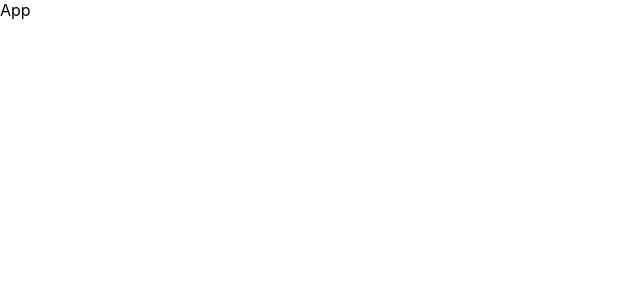
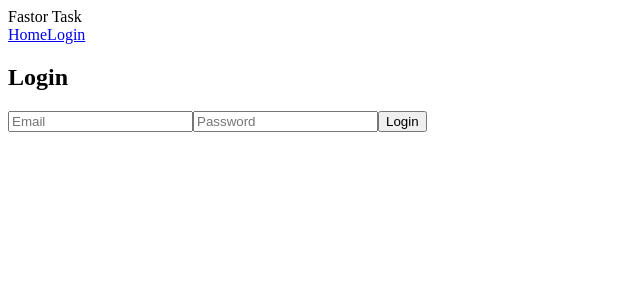
Before and after one commit to heyAnkit18/Fastor-Dashboard, a React (Create React App) app: page /login in a window 1280 px wide. Shown: the top 300 px of the page, without its empty margins (0-640 px from the left). Built offline with nearby package versions, Linux system fonts and the light colour scheme.

Commit message:
Login added

```diff
--- a/src/App.js
+++ b/src/App.js
@@ -1,9 +1,19 @@
-import React from 'react'
+import React from 'react';
+import { BrowserRouter as Router, Route, Routes } from 'react-router-dom';
+import Navbar from './components/Navbar';
+import Home from './pages/Home';
+import Login from './pages/Login';
 
 const App = () => {
   return (
-    <div>App</div>
-  )
-}
+    <Router>
+      <Navbar />
+      <Routes>
+        <Route path="/" element={<Home />} />
+        <Route path="/login" element={<Login />} />
+      </Routes>
+    </Router>
+  );
+};
 
-export default App
+export default App;
--- /dev/null
+++ b/src/api/apiService.js
@@ -0,0 +1,75 @@
+// src/api/apiService.js
+
+// Login function
+export const loginUser = async (credentials) => {
+  try {
+    const response = await fetch('https://staging.fastor.ai/v1/pwa/user/login', {
+      method: 'POST',
+      headers: {
+        'Content-Type': 'application/json',
+      },
+      body: JSON.stringify(credentials),
+    });
+
+    // Check if the response is successful
+    if (!response.ok) {
+      throw new Error(`Login failed: ${response.statusText}`);
+    }
+
+    const data = await response.json();
+    // Assuming the response contains a 'data' key with the token
+    return data;
+  } catch (error) {
+    console.error('Error logging in:', error);
+    throw error; // Rethrow the error to be handled by the calling component
+  }
+};
+
+// Fetch restaurants function
+export const fetchRestaurants = async (token) => {
+  try {
+    const response = await fetch('https://staging.fastor.ai/api/v1/restaurants', {
+      method: 'GET',
+      headers: {
+        'Content-Type': 'application/json',
+        'Authorization': `Bearer ${token}`,
+      },
+    });
+
+    // Check if the response is successful
+    if (!response.ok) {
+      throw new Error(`Failed to fetch restaurants: ${response.statusText}`);
+    }
+
+    const data = await response.json();
+    // Assuming the response contains the 'data' field with restaurant data
+    return data;
+  } catch (error) {
+    console.error('Error fetching restaurants:', error);
+    throw error; // Rethrow the error
+  }
+};
+
+// Fetch restaurant by city ID
+export const fetchRestaurantByCity = async (cityId) => {
+  try {
+    const response = await fetch(`https://staging.fastor.ai/v1/m/restaurant?city_id=${cityId}`, {
+      method: 'GET',
+      headers: {
+        'Content-Type': 'application/json',
+      },
+    });
+
+    // Check if the response is successful
+    if (!response.ok) {
+      throw new Error(`Failed to fetch restaurant by city: ${response.statusText}`);
+    }
+
+    const data = await response.json();
+    // Assuming the response contains the 'data' field
+    return data;
+  } catch (error) {
+    console.error('Error fetching restaurant by city:', error);
+    throw error; // Rethrow the error
+  }
+};
--- /dev/null
+++ b/src/components/Loader.jsx
@@ -0,0 +1,11 @@
+// src/components/Loader.jsx
+
+import React from 'react';
+
+const Loader = () => (
+  <div className="loader">
+    <div className="spinner"></div>
+  </div>
+);
+
+export default Loader;
--- /dev/null
+++ b/src/components/Navbar.jsx
@@ -0,0 +1,15 @@
+import React from 'react';
+import { Link } from 'react-router-dom';
+// import './Navbar.css';
+
+const Navbar = () => (
+  <nav className="navbar">
+    <div className="navTitle">Fastor Task</div>
+    <div className="navLinks">
+      <Link to="/">Home</Link>
+      <Link to="/login">Login</Link>
+    </div>
+  </nav>
+);
+
+export default Navbar;
--- a/src/index.css
+++ /dev/null
@@ -1,13 +0,0 @@
-body {
-  margin: 0;
-  font-family: -apple-system, BlinkMacSystemFont, 'Segoe UI', 'Roboto', 'Oxygen',
-    'Ubuntu', 'Cantarell', 'Fira Sans', 'Droid Sans', 'Helvetica Neue',
-    sans-serif;
-  -webkit-font-smoothing: antialiased;
-  -moz-osx-font-smoothing: grayscale;
-}
-
-code {
-  font-family: source-code-pro, Menlo, Monaco, Consolas, 'Courier New',
-    monospace;
-}
--- a/src/index.js
+++ b/src/index.js
@@ -1,6 +1,6 @@
 import React from 'react';
 import ReactDOM from 'react-dom/client';
-import './index.css';
+
 import App from './App';
 
 
--- /dev/null
+++ b/src/pages/Home.jsx
@@ -0,0 +1,49 @@
+import React, { useEffect, useState } from 'react';
+import { fetchRestaurants } from '../api/apiService';
+import Loader from '../components/Loader';
+// import './Home.css';
+
+const Home = () => {
+  const [restaurants, setRestaurants] = useState([]);
+  const [loading, setLoading] = useState(true);
+
+  useEffect(() => {
+    const fetchData = async () => {
+      try {
+        const token = localStorage.getItem('token');
+        if (!token) {
+          alert('Please log in first!');
+          return;
+        }
+        const response = await fetchRestaurants(token);
+        setRestaurants(response.data);
+      } catch (error) {
+        console.error('Error fetching restaurants:', error);
+        alert('Failed to fetch restaurants. Please try again later.');
+      } finally {
+        setLoading(false);
+      }
+    };
+
+    fetchData();
+  }, []);
+
+  if (loading) {
+    return <Loader />;
+  }
+
+  return (
+    <div className="grid">
+      {restaurants.map((restaurant) => (
+        <div key={restaurant.restaurant_id} className="card">
+          <h3 className="cardTitle">{restaurant.restaurant_name}</h3>
+          <p className="cardDescription">
+            {restaurant.location.city}, {restaurant.location.state}
+          </p>
+        </div>
+      ))}
+    </div>
+  );
+};
+
+export default Home;
--- /dev/null
+++ b/src/pages/Login.jsx
@@ -0,0 +1,60 @@
+import React, { useState } from 'react';
+import { loginUser } from '../api/apiService';
+import { useNavigate } from 'react-router-dom';
+// import './Login.css';
+
+const Login = () => {
+  const [email, setEmail] = useState('');
+  const [password, setPassword] = useState('');
+  const [loading, setLoading] = useState(false);
+  const navigate = useNavigate();
+
+  const handleSubmit = async (e) => {
+    e.preventDefault();
+    setLoading(true);
+    try {
+      const response = await loginUser({ email, password });
+      const token = response.data.token;
+      localStorage.setItem('token', token);
+      alert('Login successful!');
+      navigate('/');
+    } catch (error) {
+      alert('Login failed. Please check your credentials.');
+    } finally {
+      setLoading(false);
+    }
+  };
+
+  return (
+    <div className="loginContainer">
+      <h2>Login</h2>
+      <form onSubmit={handleSubmit} className="loginForm">
+        <input
+          type="email"
+          placeholder="Email"
+          value={email}
+          onChange={(e) => setEmail(e.target.value)}
+          className="inputField"
+          required
+        />
+        <input
+          type="password"
+          placeholder="Password"
+          value={password}
+          onChange={(e) => setPassword(e.target.value)}
+          className="inputField"
+          required
+        />
+        <button
+          type="submit"
+          className="loginButton"
+          disabled={loading}
+        >
+          {loading ? 'Logging in...' : 'Login'}
+        </button>
+      </form>
+    </div>
+  );
+};
+
+export default Login;
```
Also changed, not shown: src/components/Navbar.css (added), src/pages/Home.css (added), src/pages/Login.css (added).
